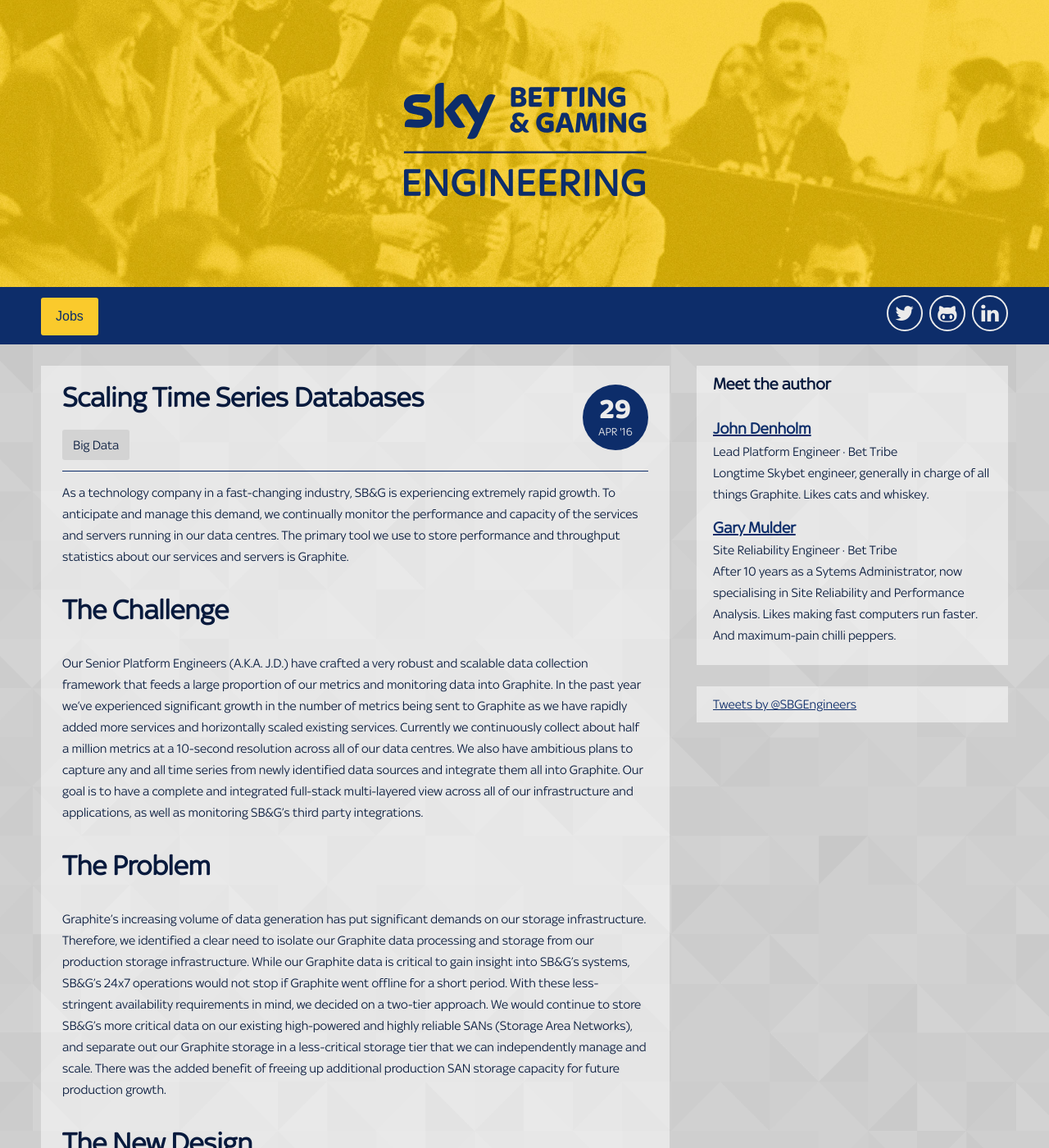
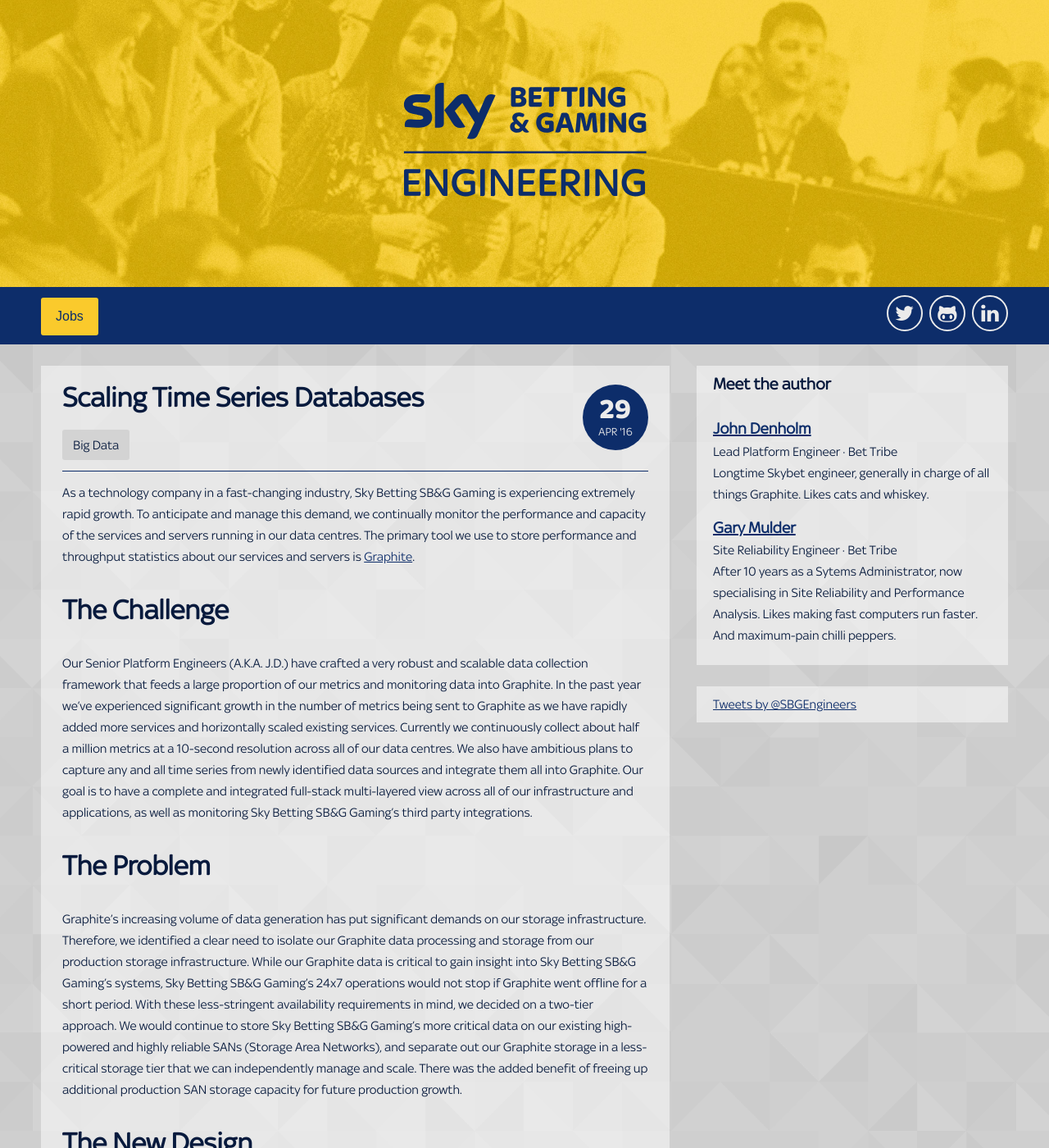
Before and after one commit to skybet/skybet.github.io, a Jekyll site: the page built from _posts/2016-04-29-graphite-scaling.md, in a window 1280 px wide and 1400 px high. Shown: the whole window at 82% size. Built offline with Jekyll 4.4.1, drawn with Linux system fonts in a browser that asks for light colours; nearby versions of some CDN libraries; some web fonts are replaced; comment, search, counter and statistics services are not loaded.

Commit message:
Added link to Graphite's website. Changed SB&G to Sky Betting & Gaming, as per style guide

```diff
--- a/_posts/2016-04-29-graphite-scaling.md
+++ b/_posts/2016-04-29-graphite-scaling.md
@@ -9,15 +9,15 @@
  - john_denholm
  - gary_mulder
 ---
-As a technology company in a fast-changing industry, SB&G is experiencing extremely rapid growth. To anticipate and manage this demand, we continually monitor the performance and capacity of the services and servers running in our data centres. The primary tool we use to store performance and throughput statistics about our services and servers is Graphite.
+As a technology company in a fast-changing industry, Sky Betting SB&G Gaming is experiencing extremely rapid growth. To anticipate and manage this demand, we continually monitor the performance and capacity of the services and servers running in our data centres. The primary tool we use to store performance and throughput statistics about our services and servers is [Graphite](http://graphite.wikidot.com).
 
 # The Challenge
 
-Our Senior Platform Engineers (A.K.A. J.D.) have crafted a very robust and scalable data collection framework that feeds a large proportion of our metrics and monitoring data into Graphite. In the past year we’ve experienced significant growth in the number of metrics being sent to Graphite as we have rapidly added more services and horizontally scaled existing services. Currently we continuously collect about half a million metrics at a 10-second resolution across all of our data centres. We also have ambitious plans to capture any and all time series from newly identified data sources and integrate them all into Graphite. Our goal is to have a complete and integrated full-stack multi-layered view across all of our infrastructure and applications, as well as monitoring SB&G's third party integrations.
+Our Senior Platform Engineers (A.K.A. J.D.) have crafted a very robust and scalable data collection framework that feeds a large proportion of our metrics and monitoring data into Graphite. In the past year we’ve experienced significant growth in the number of metrics being sent to Graphite as we have rapidly added more services and horizontally scaled existing services. Currently we continuously collect about half a million metrics at a 10-second resolution across all of our data centres. We also have ambitious plans to capture any and all time series from newly identified data sources and integrate them all into Graphite. Our goal is to have a complete and integrated full-stack multi-layered view across all of our infrastructure and applications, as well as monitoring Sky Betting SB&G Gaming's third party integrations.
 
 # The Problem
 
-Graphite's increasing volume of data generation has put significant demands on our storage infrastructure. Therefore, we identified a clear need to isolate our Graphite data processing and storage from our production storage infrastructure. While our Graphite data is critical to gain insight into SB&G's systems, SB&G’s 24x7 operations would not stop if Graphite went offline for a short period. With these less-stringent availability requirements in mind, we decided on a two-tier approach. We would continue to store SB&G’s more critical data on our existing high-powered and highly reliable SANs (Storage Area Networks), and separate out our Graphite storage in a less-critical storage tier that we can independently manage and scale. There was the added benefit of freeing up additional production SAN storage capacity for future production growth.
+Graphite's increasing volume of data generation has put significant demands on our storage infrastructure. Therefore, we identified a clear need to isolate our Graphite data processing and storage from our production storage infrastructure. While our Graphite data is critical to gain insight into Sky Betting SB&G Gaming's systems, Sky Betting SB&G Gaming’s 24x7 operations would not stop if Graphite went offline for a short period. With these less-stringent availability requirements in mind, we decided on a two-tier approach. We would continue to store Sky Betting SB&G Gaming’s more critical data on our existing high-powered and highly reliable SANs (Storage Area Networks), and separate out our Graphite storage in a less-critical storage tier that we can independently manage and scale. There was the added benefit of freeing up additional production SAN storage capacity for future production growth.
 
 # The New Design
 
```
